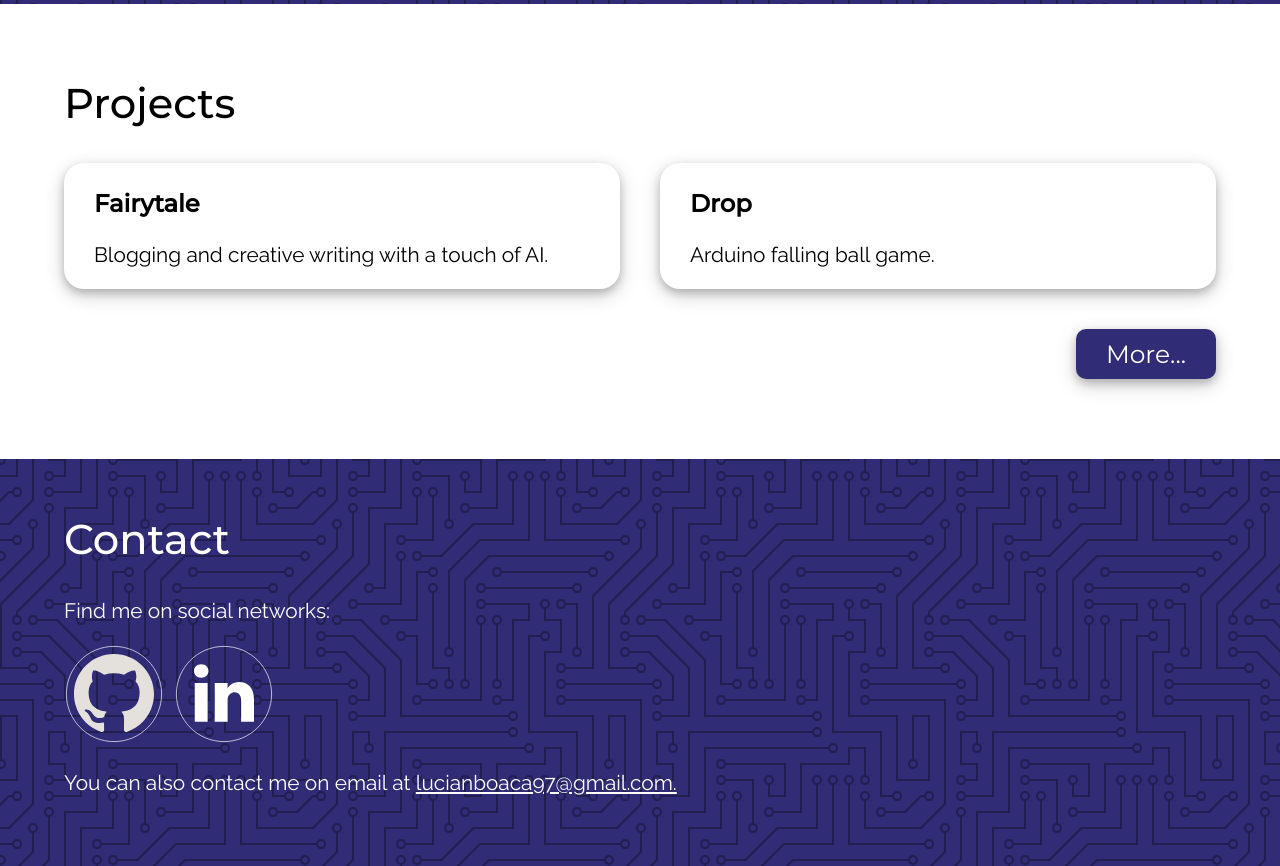
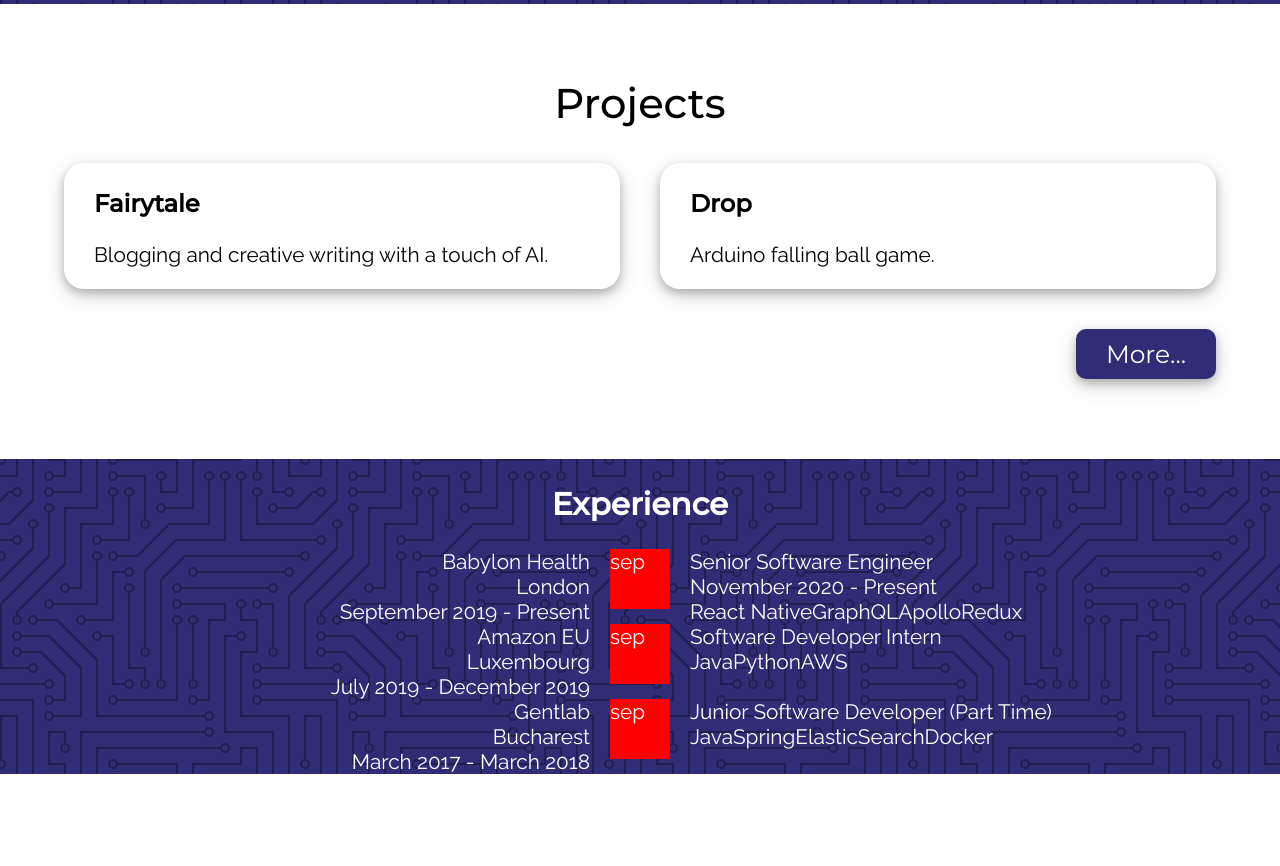
Before and after one commit to lucianbc/lucianbc, a Gatsby site: page / in a window 1280 px wide. Shown: the part 1073-1939 px from the top of the page. After the commit the page ends 1847 px from the top, so only its background shows below. Built offline with nearby package versions, Linux system fonts and the light colour scheme; Gatsby itself is replaced by a stand-in of ours.

Commit message:
Started implementing revamped experience

```diff
--- /dev/null
+++ b/src/components/experience/experienceUpdated.tsx
@@ -0,0 +1,100 @@
+import React from "react"
+
+type ExperienceItem = {
+  comapny: string
+  period: string
+  location: string
+  title: string
+  titlePeriod?: string
+  tech?: string[]
+  subitems?: {
+    title: string
+    period: string
+    tech?: string[]
+  }[]
+}
+
+const experiences: ExperienceItem[] = [
+  {
+    comapny: "Babylon Health",
+    period: "September 2019 - Present",
+    location: "London",
+    title: "Senior Software Engineer",
+    titlePeriod: "November 2020 - Present",
+    tech: ["React Native", "GraphQL", "Apollo", "Redux"],
+    subitems: [
+      {
+        title: "Software Engineer",
+        period: "May 2020 - November 2020",
+      },
+      {
+        title: "Software Engineer",
+        period: "September 2019 - May 2020",
+      },
+    ],
+  },
+  {
+    comapny: "Amazon EU",
+    period: "July 2019 - December 2019",
+    location: "Luxembourg",
+    title: "Software Developer Intern",
+    tech: ["Java", "Python", "AWS"],
+  },
+  {
+    comapny: "Gentlab",
+    location: "Bucharest",
+    period: "March 2017 - March 2018",
+    title: "Junior Software Developer (Part Time)",
+    tech: ["Java", "Spring", "ElasticSearch", "Docker"],
+  },
+]
+
+const experience = () => {
+  return (
+    <section id="experience" className="accent-background full-box">
+      <div className="container">
+        <h2>Experience</h2>
+        <div>
+          {experiences.map(experience => {
+            return (
+              <div
+                style={{ display: "flex", flexDirection: "row", width: "100%" }}
+              >
+                <div
+                  style={{
+                    flex: 1,
+                    textAlign: "right",
+                    paddingRight: "20px",
+                    boxSizing: "border-box",
+                  }}
+                >
+                  <div>{experience.comapny}</div>
+                  <div>{experience.location}</div>
+                  <div>{experience.period}</div>
+                </div>
+                <div
+                  style={{
+                    width: "60px",
+                    height: "60px",
+                    backgroundColor: "red",
+                  }}
+                >
+                  sep
+                </div>
+                <div style={{ flex: 1, paddingLeft: "20px" }}>
+                  <div>{experience.title}</div>
+                  {experience.titlePeriod ? (
+                    <div>{experience.titlePeriod}</div>
+                  ) : null}
+                  {experience.tech ? <div>{experience.tech}</div> : null}
+                </div>
+              </div>
+            )
+          })}
+        </div>
+      </div>
+    </section>
+  )
+}
+
+export default experience
--- a/src/components/experience/index.js
+++ b/src/components/experience/index.js
@@ -1,3 +1,3 @@
-import Experience from './experience'
+import Experience from './experienceUpdated'
 
 export default Experience
--- a/src/pages/index.js
+++ b/src/pages/index.js
@@ -11,9 +11,9 @@ const IndexPage = () => (
   <Layout>
     <Home />
     <Blog />
-    {/* <Experience /> */}
     <Projects />
-    <Contact />
+    <Experience />
+    {/* <Contact /> */}
   </Layout>
 )
 
--- a/src/style/globals.scss
+++ b/src/style/globals.scss
@@ -97,3 +97,7 @@ h3 {
     color: inherit;
   }
 }
+
+h2 {
+  text-align: center;
+}
```
